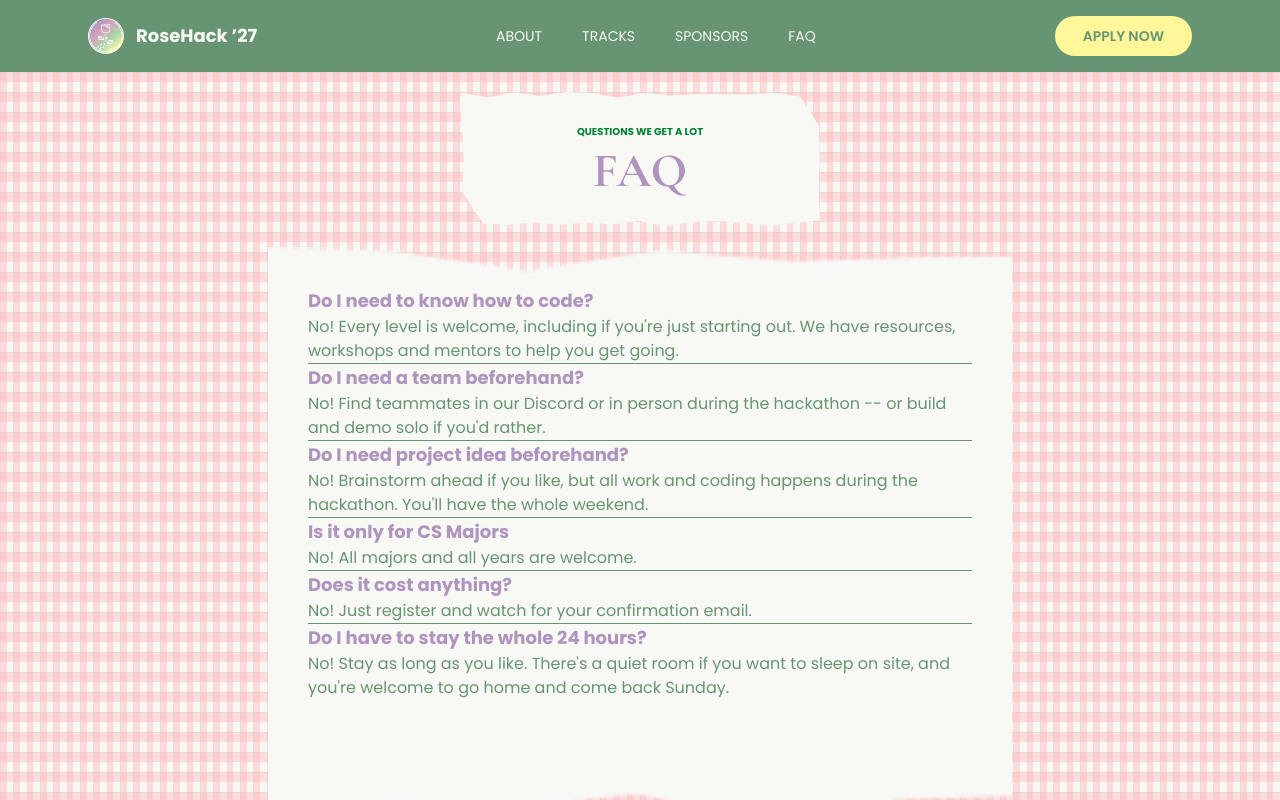
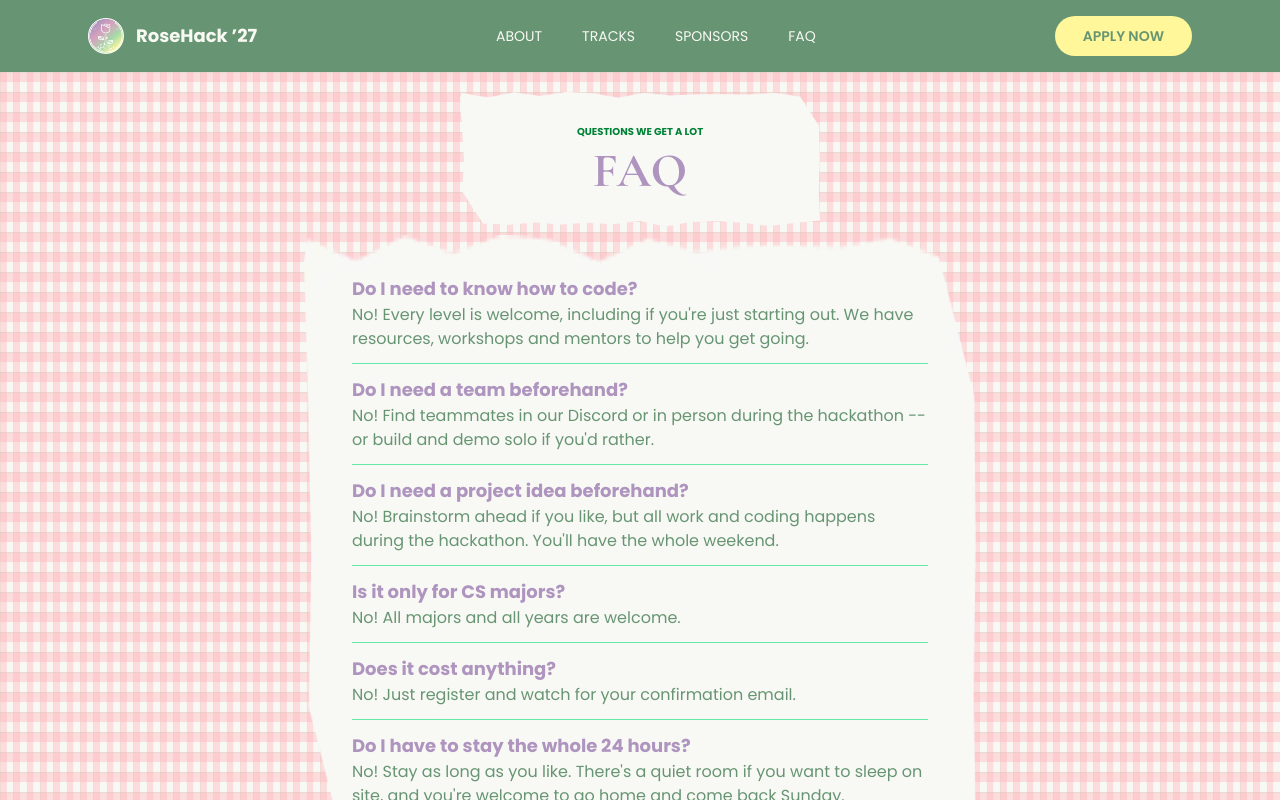
Before and after one commit to rosehackucr/rosehack27, a Next.js app: page /faq in a window 1280 px wide. Shown: the top 800 px of the page. Built offline with nearby package versions, Linux system fonts and the light colour scheme.

Commit message:
Fixed format for middle section

```diff
--- a/src/app/faq/page.tsx
+++ b/src/app/faq/page.tsx
@@ -23,44 +23,44 @@ const FAQ = () => {
       </section>
 
       <section className="mx-auto pt-0 text-left">
-        <div className="relative mx-auto max-w-3xl">
+        <div className="relative mx-auto max-w-3xl px-4 sm:px-6">
           {/* Main Section */}
           <section className="text-left">
-            <div className="m-3 flex flex-col bg-[url('/faq/paper-card-top.webp')] bg-cover bg-center bg-no-repeat px-10 pt-10 pb-30 text-left">
+            <div className="mx-auto flex max-w-2xl flex-col bg-[url('/faq/paper-card-top.webp')] bg-[length:100%_100%] bg-center bg-no-repeat px-8 pt-10 pb-16 text-left sm:px-12">
               <QACard
                 question="Do I need to know how to code?"
                 answer="No! Every level is welcome, including if you're just starting out. We have resources, workshops and mentors to help you get going."
               />
 
-              <hr />
+              <hr className="my-3 border-green-400/60" />
 
               <QACard
                 question="Do I need a team beforehand?"
                 answer="No! Find teammates in our Discord or in person during the hackathon -- or build and demo solo if you'd rather."
               />
 
-              <hr />
+              <hr className="my-3 border-green-400/60" />
 
               <QACard
-                question="Do I need project idea beforehand?"
+                question="Do I need a project idea beforehand?"
                 answer="No! Brainstorm ahead if you like, but all work and coding happens during the hackathon. You'll have the whole weekend."
               />
 
-              <hr />
+              <hr className="my-3 border-green-400/60" />
 
               <QACard
-                question="Is it only for CS Majors"
+                question="Is it only for CS majors?"
                 answer="No! All majors and all years are welcome."
               />
 
-              <hr />
+              <hr className="my-3 border-green-400/60" />
 
               <QACard
                 question="Does it cost anything?"
                 answer="No! Just register and watch for your confirmation email."
               />
 
-              <hr />
+              <hr className="my-3 border-green-400/60" />
 
               <QACard
                 question="Do I have to stay the whole 24 hours?"
```
